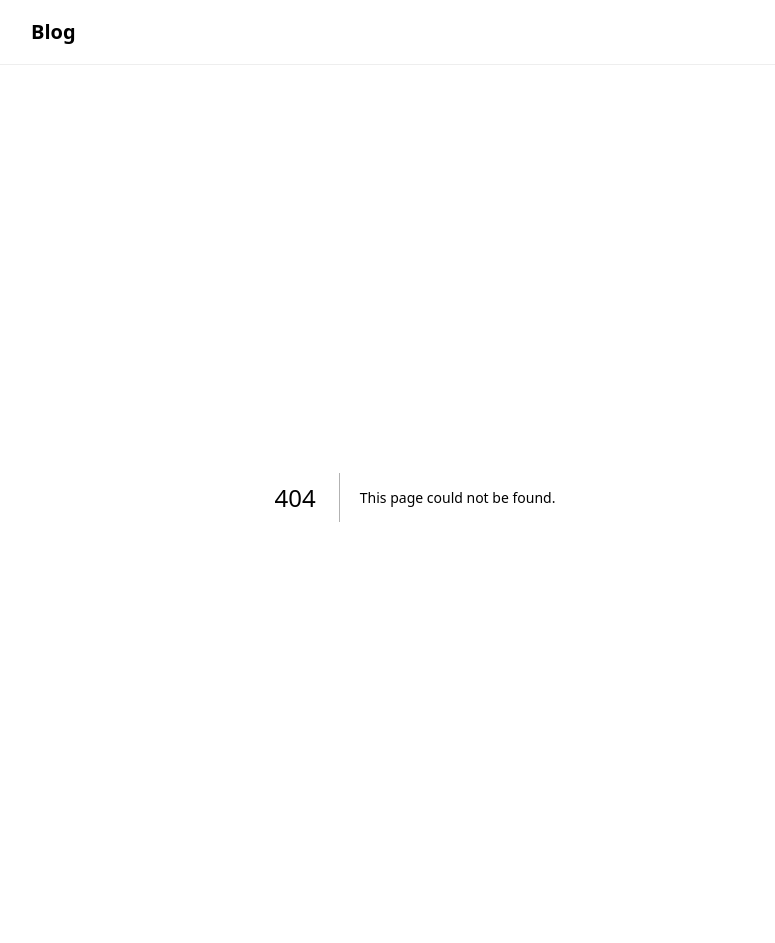
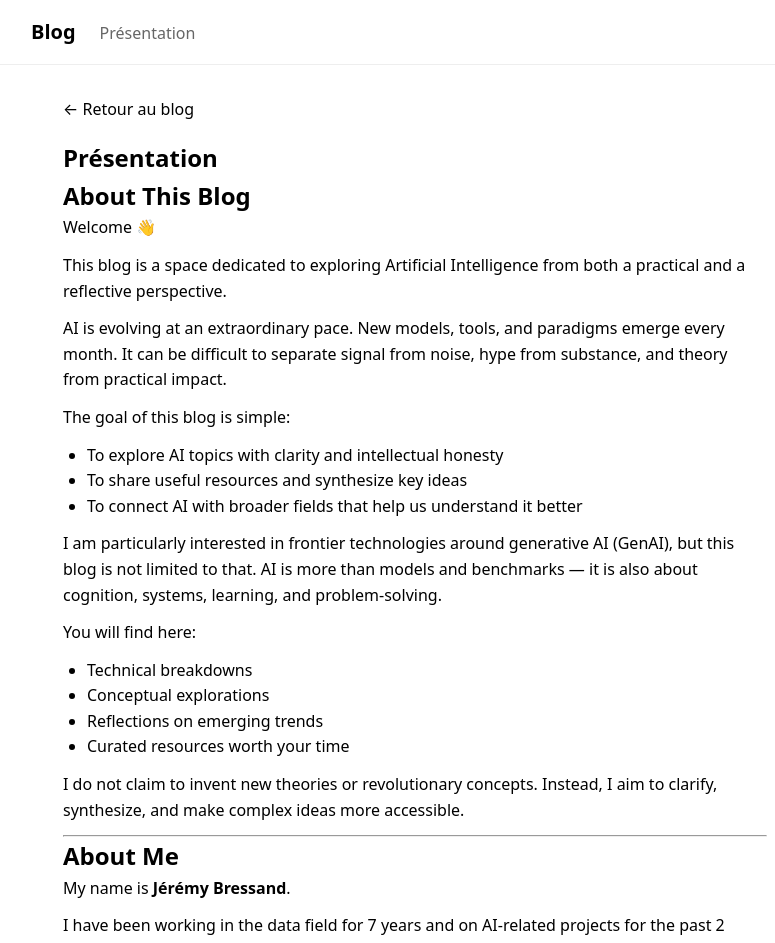
Before and after one commit to jbressand34/blog, a Next.js app: page /presentation in a window 1280 px wide. Before the commit this address had no page. Shown: the top 943 px of the page, without its empty margins (225-1000 px from the left). Before the commit the page ends 897 px from the top, so only its background shows below. Built offline with nearby package versions, Linux system fonts and the light colour scheme.

Commit message:
Added: presentation page

```diff
--- /dev/null
+++ b/app/presentation/page.tsx
@@ -0,0 +1,33 @@
+import Link from "next/link";
+import ReactMarkdown from "react-markdown";
+import { getPresentation } from "@/lib/presentation";
+
+export default function PresentationPage() {
+  const presentation = getPresentation();
+
+  if (!presentation) {
+    return (
+      <main style={{ padding: "0 2rem 2rem", maxWidth: "48rem", margin: "0 auto" }}>
+        <p style={{ marginBottom: "1rem" }}>
+          <Link href="/">← Retour au blog</Link>
+        </p>
+        <h1>Présentation</h1>
+        <p>La page de présentation n’est pas encore configurée. Ajoutez <code>content/presentation.md</code>.</p>
+      </main>
+    );
+  }
+
+  return (
+    <main style={{ padding: "0 2rem 2rem", maxWidth: "48rem", margin: "0 auto" }}>
+      <p style={{ marginBottom: "1rem" }}>
+        <Link href="/">← Retour au blog</Link>
+      </p>
+      <article>
+        <h1>{presentation.title}</h1>
+        <div className="prose">
+          <ReactMarkdown>{presentation.content}</ReactMarkdown>
+        </div>
+      </article>
+    </main>
+  );
+}
--- a/components/Header.tsx
+++ b/components/Header.tsx
@@ -13,6 +13,9 @@ export default function Header() {
         style={{
           maxWidth: "48rem",
           margin: "0 auto",
+          display: "flex",
+          gap: "1.5rem",
+          alignItems: "baseline",
         }}
       >
         <Link
@@ -21,6 +24,9 @@ export default function Header() {
         >
           Blog
         </Link>
+        <Link href="/presentation" style={{ color: "#666" }}>
+          Présentation
+        </Link>
       </nav>
     </header>
   );
--- /dev/null
+++ b/content/presentation.md
@@ -0,0 +1,71 @@
+# About This Blog
+
+Welcome 👋
+
+This blog is a space dedicated to exploring Artificial Intelligence from both a practical and a reflective perspective.
+
+AI is evolving at an extraordinary pace. New models, tools, and paradigms emerge every month. It can be difficult to separate signal from noise, hype from substance, and theory from practical impact.
+
+The goal of this blog is simple:
+
+* To explore AI topics with clarity and intellectual honesty
+* To share useful resources and synthesize key ideas
+* To connect AI with broader fields that help us understand it better
+
+I am particularly interested in frontier technologies around generative AI (GenAI), but this blog is not limited to that. AI is more than models and benchmarks — it is also about cognition, systems, learning, and problem-solving.
+
+You will find here:
+
+* Technical breakdowns
+* Conceptual explorations
+* Reflections on emerging trends
+* Curated resources worth your time
+
+I do not claim to invent new theories or revolutionary concepts. Instead, I aim to clarify, synthesize, and make complex ideas more accessible.
+
+---
+
+# About Me
+
+My name is **Jérémy Bressand**.
+
+I have been working in the data field for 7 years and on AI-related projects for the past 2 years. My professional background has led me to approach AI primarily through problem-solving: understanding constraints, designing solutions, and grounding ideas in reality.
+
+At the same time, I am deeply interested in the conceptual foundations of intelligence.
+
+To better understand AI, I draw inspiration from multiple disciplines:
+
+* Neuroscience
+* Mathematics
+* Psychology
+* Philosophy
+* Biology
+
+I believe that artificial intelligence cannot be fully understood from a single angle. It requires both rigor and curiosity. Both structure and exploration.
+
+My approach combines:
+
+* A factual, analytical mindset
+* An intuitive and exploratory perspective
+
+This blog reflects that dual approach.
+
+---
+
+# Why This Blog Exists
+
+We are living in a pivotal moment for AI.
+
+Rather than adding noise, I want to contribute clarity.
+
+Rather than chasing trends, I want to explore underlying principles.
+
+Rather than claiming expertise on everything, I prefer to:
+
+* Ask better questions
+* Share valuable resources
+* Build structured understanding over time
+
+If you are curious about AI — technically, philosophically, or practically — I hope you will find something useful here.
+
+Welcome to the journey. 🚀
--- /dev/null
+++ b/lib/presentation.ts
@@ -0,0 +1,26 @@
+import fs from "fs";
+import path from "path";
+import matter from "gray-matter";
+
+const PRESENTATION_PATH = path.join(process.cwd(), "content", "presentation.md");
+
+export type Presentation = {
+  title: string;
+  content: string;
+};
+
+/**
+ * Lit et parse la page de présentation (content/presentation.md).
+ * Retourne null si le fichier n'existe pas.
+ */
+export function getPresentation(): Presentation | null {
+  if (!fs.existsSync(PRESENTATION_PATH)) return null;
+
+  const raw = fs.readFileSync(PRESENTATION_PATH, "utf-8");
+  const { data, content } = matter(raw);
+
+  return {
+    title: (data.title as string) ?? "Présentation",
+    content,
+  };
+}
```
